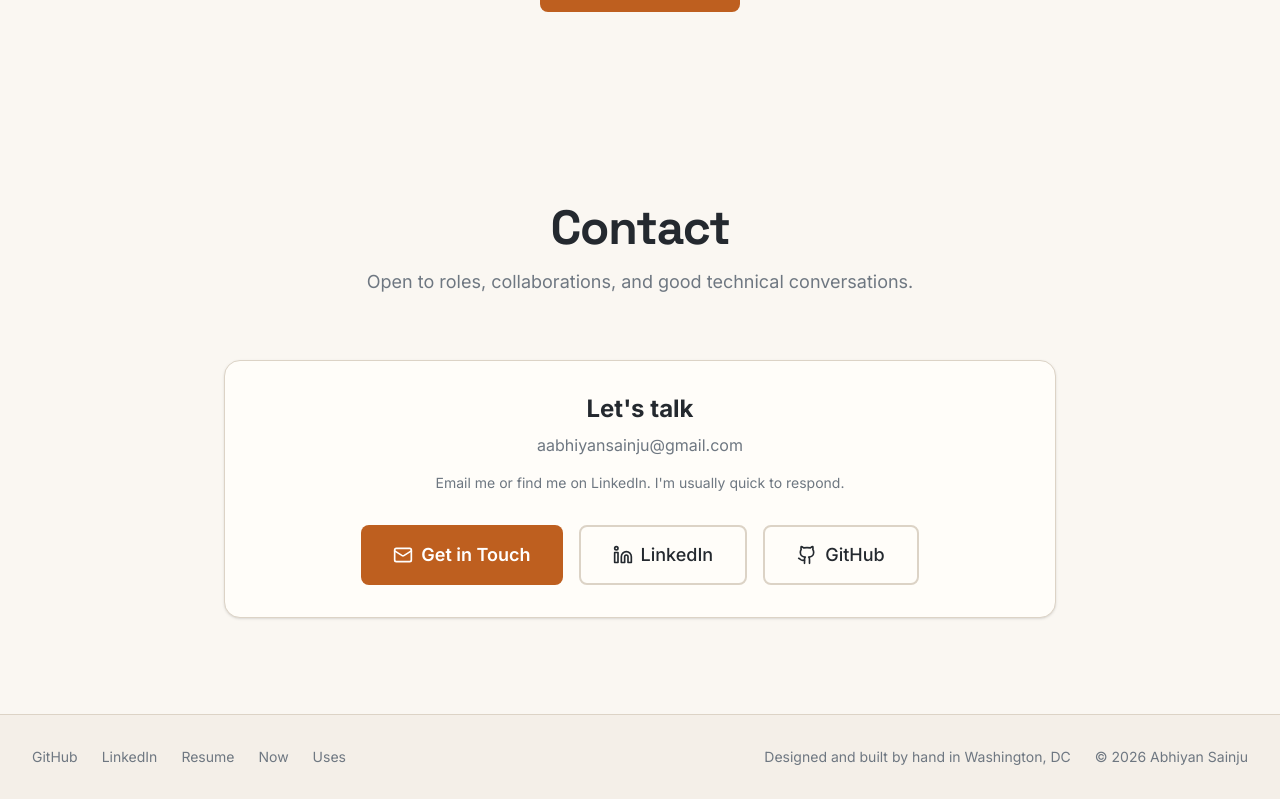
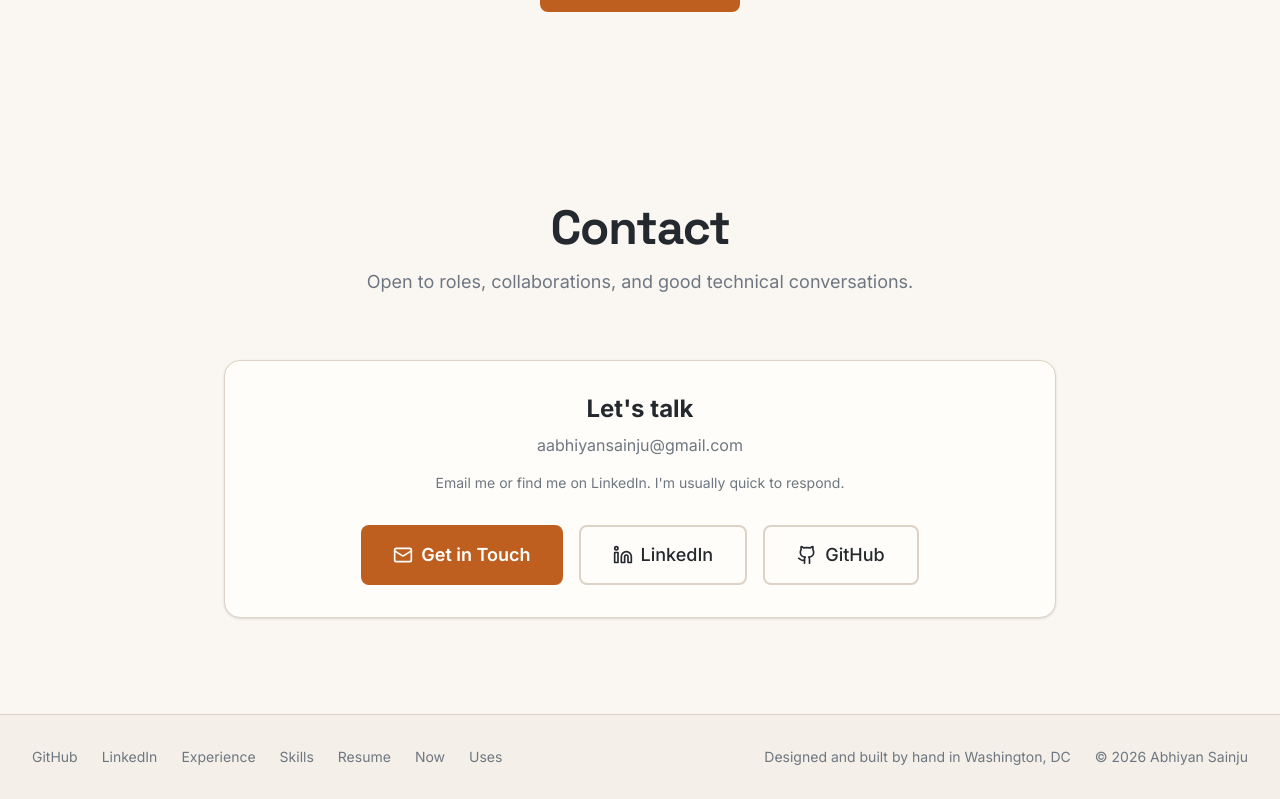
Before and after one commit to aabhiyann/portfolio-abhiyan, a React (Vite) app: page /about in a window 1280 px wide. Shown: the part 6655-7454 px from the top of the page. Built offline with nearby package versions, Linux system fonts and the light colour scheme.

Commit message:
refactor: reroute generic skills to about page
- Removed standalone Skills page route
- Pointed Footer and internal links to /about#skills
- Maintained exact functionality without standalone page bloat

```diff
--- a/src/App.tsx
+++ b/src/App.tsx
@@ -13,7 +13,6 @@ const About = lazy(() => import("./pages/About"));
 const DeepDives = lazy(() => import("./pages/DeepDives"));
 const DeepDiveDetail = lazy(() => import("./pages/DeepDiveDetail"));
 const Experience = lazy(() => import("./pages/Experience"));
-const Skills = lazy(() => import("./pages/Skills"));
 const Photography = lazy(() => import("./pages/Photography"));
 const Contact = lazy(() => import("./pages/Contact"));
 const Resume = lazy(() => import("./pages/Resume"));
@@ -70,14 +69,6 @@ function App() {
                 element={
                   <ErrorBoundary fallback={PageErrorFallback}>
                     <Experience />
-                  </ErrorBoundary>
-                }
-              />
-              <Route
-                path="/skills"
-                element={
-                  <ErrorBoundary fallback={PageErrorFallback}>
-                    <Skills />
                   </ErrorBoundary>
                 }
               />
--- a/src/components/Footer.tsx
+++ b/src/components/Footer.tsx
@@ -23,6 +23,18 @@ const Footer: React.FC = () => {
             >
               LinkedIn
             </a>
+            <Link
+              to="/about#experience"
+              className="hover:text-text-primary transition-colors"
+            >
+              Experience
+            </Link>
+            <Link
+              to="/about#skills"
+              className="hover:text-text-primary transition-colors"
+            >
+              Skills
+            </Link>
             <Link
               to="/resume"
               className="hover:text-text-primary transition-colors"
--- a/src/pages/About.tsx
+++ b/src/pages/About.tsx
@@ -133,7 +133,7 @@ function About() {
       </section>
 
       {/* Engineering Philosophy */}
-      <section className="py-24 bg-bg-surface/50">
+      <section id="skills" className="py-24 bg-bg-surface/50">
         <div className="max-w-[90rem] mx-auto px-6 md:px-8">
           <SectionTitle
             title="Skills"
```
